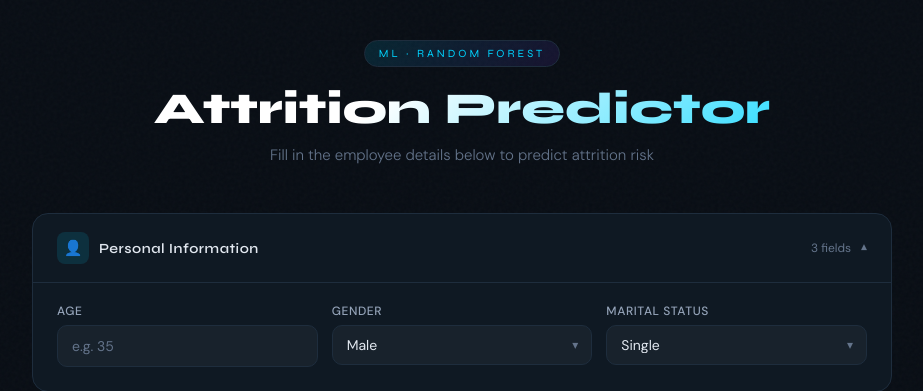
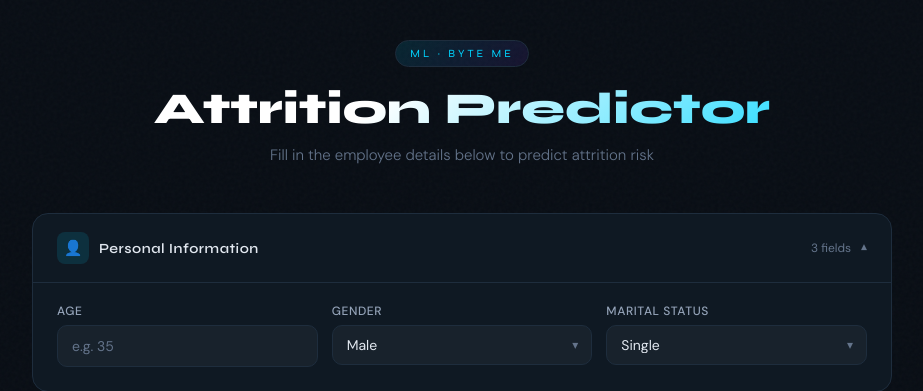
Before and after one commit to MrigankKumawat/Employee-Attrition, a Flask app: page / in a window 1280 px wide. Shown: the top 391 px of the page, without its empty margins (178-1101 px from the left). Run offline with Flask 3, Linux system fonts and the light colour scheme; parts of the project's set-up code (start-up, migrations or seed data) failed here and were passed over.

Commit message:
Update index.html

```diff
--- a/templates/index.html
+++ b/templates/index.html
@@ -284,7 +284,7 @@
 <div class="wrap">
 
   <header>
-    <div class="badge">ML · Random Forest</div>
+    <div class="badge">ML · BYTE ME</div>
     <h1>Attrition Predictor</h1>
     <p>Fill in the employee details below to predict attrition risk</p>
   </header>
```
